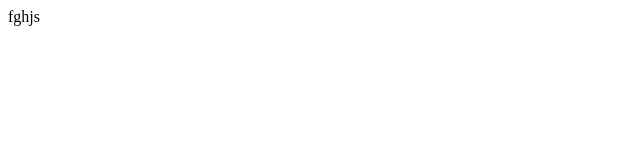
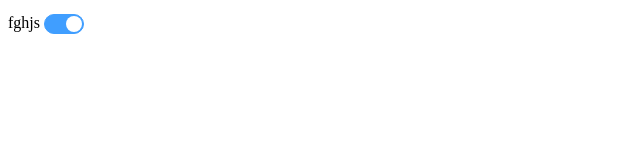
Before and after one commit to povar0305/marvel, a Vue app: page / in a window 1280 px wide. Shown: the top 160 px of the page, without its empty margins (0-640 px from the left). Built offline with nearby package versions, Linux system fonts and the light colour scheme; the HTML template or start-up script is replaced by a standard one.

Commit message:
element ui проверила, все окей

```diff
--- a/src/App.vue
+++ b/src/App.vue
@@ -1,5 +1,11 @@
-<script lang="ts" setup></script>
+<script lang="ts" setup>
+  import {ref} from 'vue'
+
+  const value1 = ref(true)
+</script>
 
 <template>
   <router-view />
+
+  <el-switch v-model="value1" />
 </template>
--- a/src/components.d.ts
+++ b/src/components.d.ts
@@ -11,6 +11,7 @@ export {}
 /* prettier-ignore */
 declare module 'vue' {
   export interface GlobalComponents {
+    ElSwitch: typeof import('element-plus/es')['ElSwitch']
     Home: typeof import('./components/home/index.vue')['default']
     RouterLink: typeof import('vue-router')['RouterLink']
     RouterView: typeof import('vue-router')['RouterView']
```
